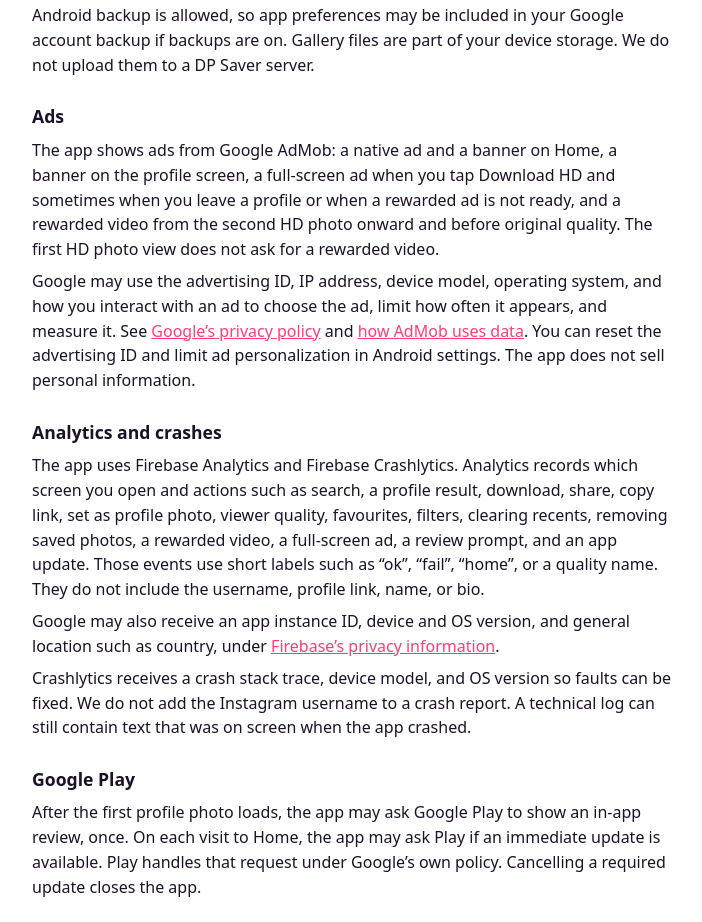
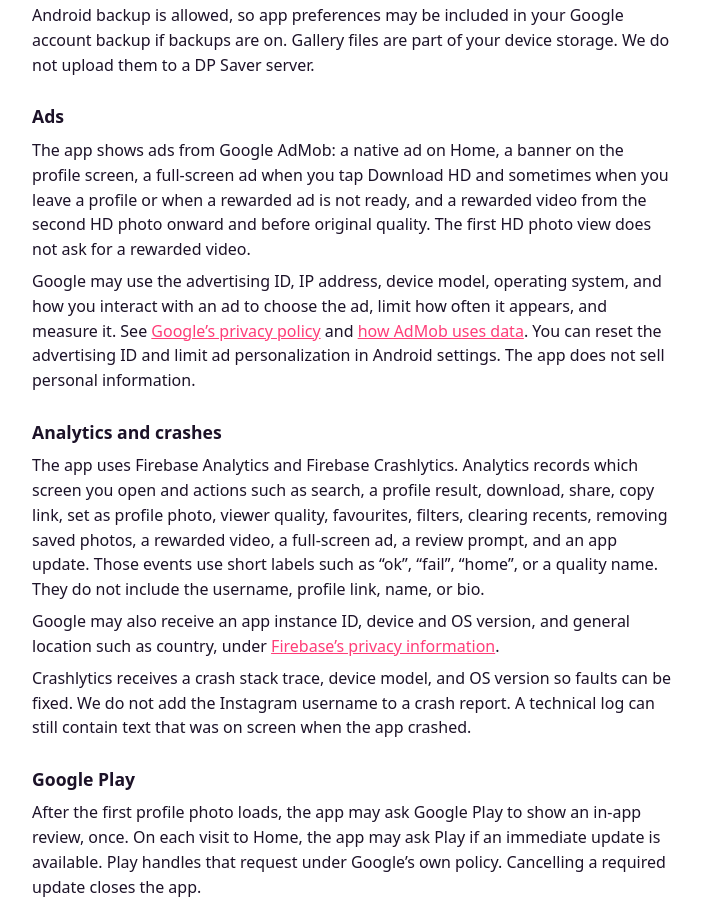
Before and after one commit to sriramnatrajan/sriramnatrajan.github.io, a plain HTML site: page dpsaver/index.html in a window 1280 px wide. Shown: the part 964-1886 px from the top of the page, without its empty margins (288-990 px from the left). Drawn offline with Linux system fonts and the light colour scheme.

Commit message:
Say Home shows only a native ad.

```diff
--- a/dpsaver/index.html
+++ b/dpsaver/index.html
@@ -38,7 +38,7 @@
       <p>Android backup is allowed, so app preferences may be included in your Google account backup if backups are on. Gallery files are part of your device storage. We do not upload them to a DP Saver server.</p>
 
       <h2>Ads</h2>
-      <p>The app shows ads from Google AdMob: a native ad and a banner on Home, a banner on the profile screen, a full-screen ad when you tap Download HD and sometimes when you leave a profile or when a rewarded ad is not ready, and a rewarded video from the second HD photo onward and before original quality. The first HD photo view does not ask for a rewarded video.</p>
+      <p>The app shows ads from Google AdMob: a native ad on Home, a banner on the profile screen, a full-screen ad when you tap Download HD and sometimes when you leave a profile or when a rewarded ad is not ready, and a rewarded video from the second HD photo onward and before original quality. The first HD photo view does not ask for a rewarded video.</p>
       <p>Google may use the advertising ID, IP address, device model, operating system, and how you interact with an ad to choose the ad, limit how often it appears, and measure it. See <a href="https://policies.google.com/privacy">Google’s privacy policy</a> and <a href="https://support.google.com/admob/answer/6128543">how AdMob uses data</a>. You can reset the advertising ID and limit ad personalization in Android settings. The app does not sell personal information.</p>
 
       <h2>Analytics and crashes</h2>
```
